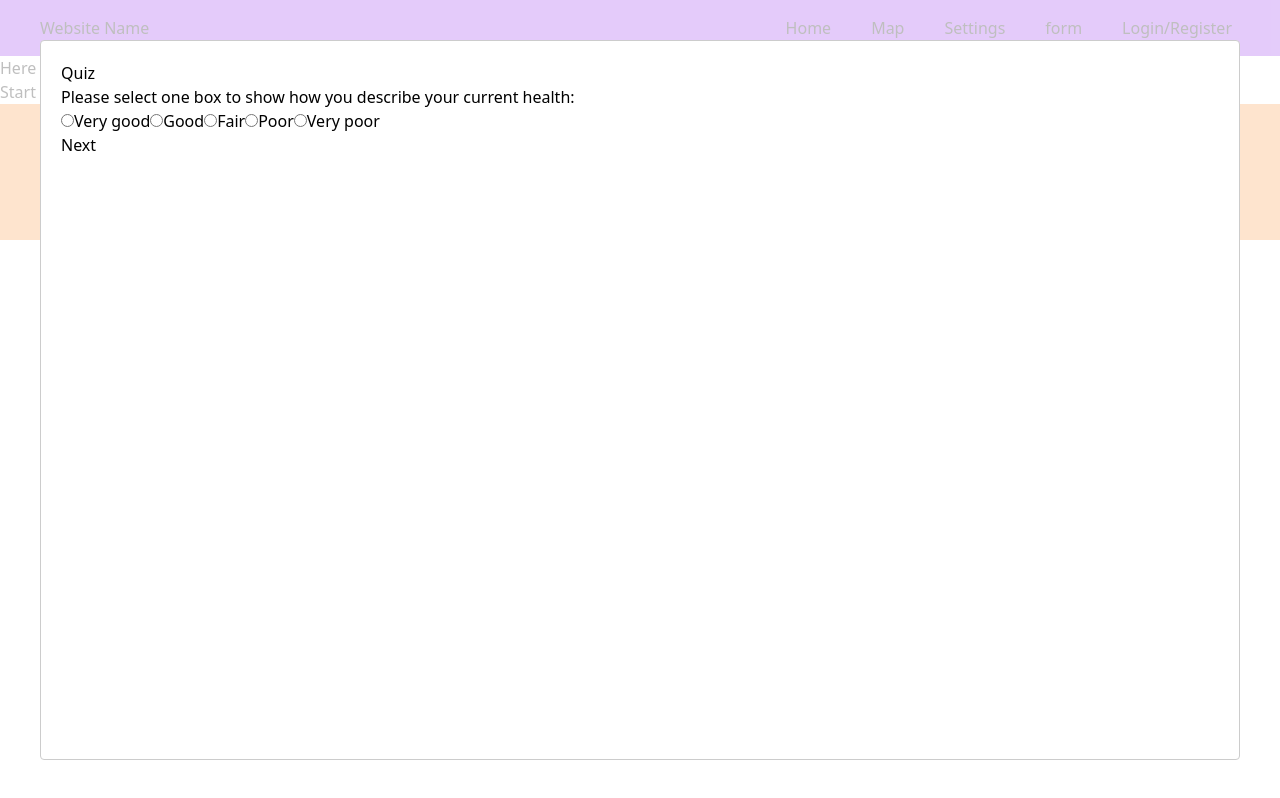
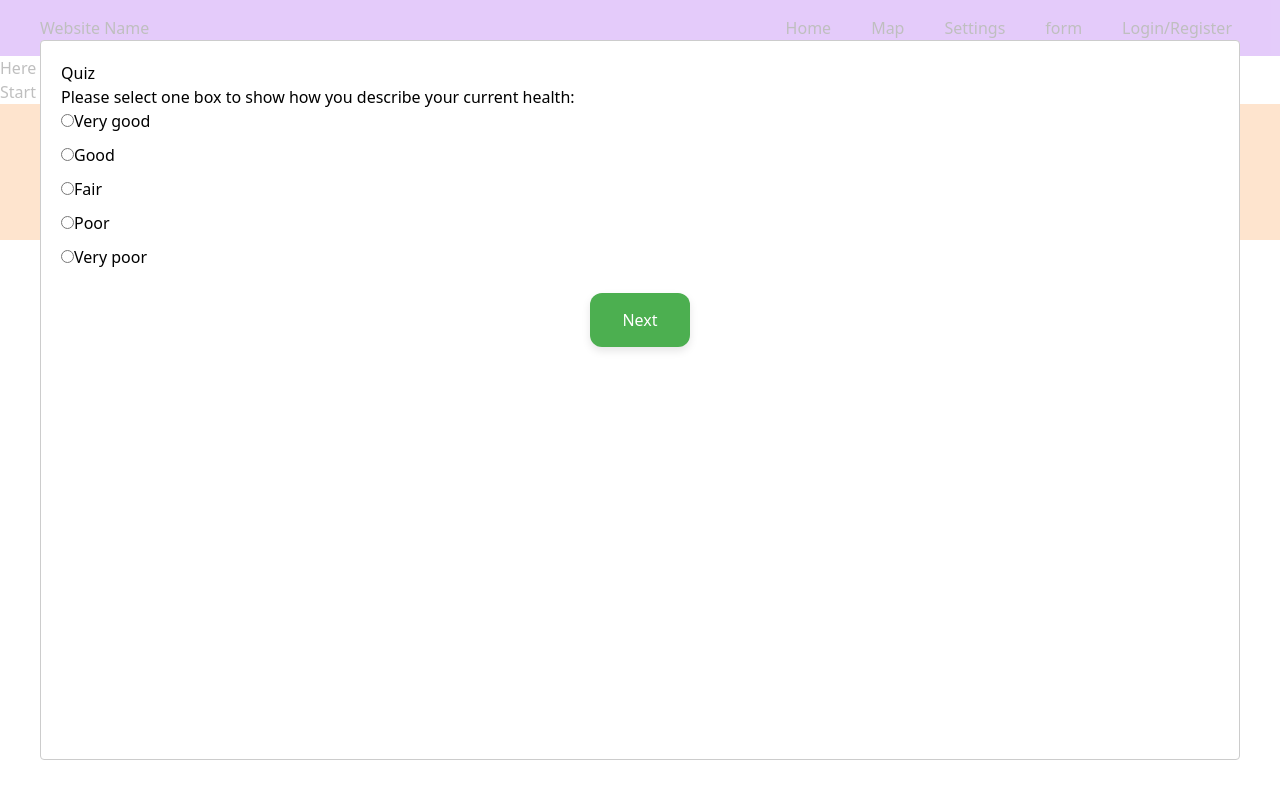
Before and after one commit to Naveen-Jaisankar/COMP47360-Web-Application, a React (Vite) app in the folder FrontEnd/air-quality-app/: page /form in a window 1280 px wide. Both pictures are taken after a click on the button "Start Quiz". Built offline with nearby package versions, Linux system fonts and the light colour scheme; no server answers.

Commit message:
Spruced up quiz

```diff
--- a/FrontEnd/air-quality-app/src/QuizQuestion.jsx
+++ b/FrontEnd/air-quality-app/src/QuizQuestion.jsx
@@ -1,33 +1,51 @@
-import React from 'react';
+import React, { useState } from 'react';
+import './static/QuizQuestion.css'; // Import the CSS file for styling
 
 function QuizQuestion({ question, currentQuestion, onChange, onNext, selectedAnswers }) {
     const { id, text, options } = question;
+    const [error, setError] = useState('');
 
     const handleOptionChange = (e) => {
         const selectedOption = options.find(option => option.value === e.target.value);
         onChange(id, e.target.value, selectedOption.score);
+        setError(''); // Clear the error message on option change
+    };
+
+    const handleNext = () => {
+        if (selectedAnswers.length === 0) {
+            setError('Please select at least one option before proceeding.');
+        } else {
+            setError('');
+            onNext();
+        }
     };
 
     return (
         <div className={`question ${currentQuestion === id ? 'active' : ''}`}>
             <p>{text}</p>
+            <div className="options">
                 {options.map((option, index) => (
-                <label key={index}>
+                    <div key={index} className="option">
+                        <label>
                             <input
-                        type={option.type}  // Use type from options
+                                type={option.type}
                                 name={id}
                                 value={option.value}
                                 data-score={option.score}
                                 onChange={handleOptionChange}
-                        checked={selectedAnswers.includes(option.value)} // Ensure only the selected option is checked
+                                checked={selectedAnswers.includes(option.value)}
                             />
                             {option.value}
                         </label>
+                    </div>
                 ))}
-            <br />
-            <button type="button" onClick={onNext} disabled={currentQuestion !== id}>
+            </div>
+            {error && <p style={{ color: 'red' }}>{error}</p>}
+            <div className="next-button-container">
+                <button type="button" onClick={handleNext} disabled={currentQuestion !== id}>
                     Next
                 </button>
+            </div>
         </div>
     );
 }
--- a/FrontEnd/air-quality-app/src/pages/Form.jsx
+++ b/FrontEnd/air-quality-app/src/pages/Form.jsx
@@ -289,13 +289,11 @@ function Quiz() {
             let questionPossibleScore = 0;
 
             if (question.options.every(option => option.type === 'checkbox')) {
-                // Sum the values of all options for checkbox type questions
                 questionPossibleScore = question.options
                     .filter(option => !isNaN(option.score))
                     .map(option => parseFloat(option.score))
                     .reduce((a, b) => a + b, 0);
             } else if (question.options.every(option => option.type === 'radio')) {
-                // Use the highest value among the options for radio type questions
                 questionPossibleScore = Math.max(...question.options
                     .filter(option => !isNaN(option.score))
                     .map(option => parseFloat(option.score)));
@@ -303,7 +301,6 @@ function Quiz() {
 
             totalPossibleScores += questionPossibleScore;
 
-            // Calculate total selected scores for this question
             if (answer && answer.scores) {
                 const selectedScores = answer.scores.reduce((a, b) => a + b, 0);
                 totalSelectedScores += parseFloat(selectedScores);
@@ -320,11 +317,9 @@ function Quiz() {
         questions.slice(0, 8).forEach((question) => {
             const answer = answers[question.id];
             if (answer) {
-                // Get the highest possible score for the question
                 const maxPossibleScore = Math.max(...question.options.map(option => option.score));
                 totalPossibleScores += parseFloat(maxPossibleScore);
 
-                // Get the score selected by the user
                 const selectedScore = answer.scores.reduce((a, b) => a + b, 0);
                 totalSelectedScores += parseFloat(selectedScore);
             }
@@ -342,13 +337,11 @@ function Quiz() {
             const answer = answers[`question${questionId}`];
 
             if (question) {
-                // Sum up all the values of all options for the question
                 const possibleScore = question.options.reduce((total, option) => total + option.score, 0);
                 totalPossibleScores += parseFloat(possibleScore);
             }
 
             if (answer) {
-                // Sum up all the values of the selected options
                 const selectedScore = answer.scores.reduce((total, score) => total + score, 0);
                 totalSelectedScores += parseFloat(selectedScore);
             }
@@ -367,24 +360,20 @@ function Quiz() {
 
             if (question) {
                 if ([9, 10, 17].includes(questionId)) {
-                    // For question IDs 9, 10, and 17, use the option with the highest value
                     const possibleScore = Math.max(...question.options.map(option => option.score));
                     totalPossibleScores += parseFloat(possibleScore);
                 } else if ([12, 13, '14.2', 16].includes(questionId)) {
-                    // For question IDs 12, 13, 14.2, and 16, sum up all the values of all options
                     const possibleScore = question.options.reduce((total, option) => total + option.score, 0);
                     totalPossibleScores += parseFloat(possibleScore);
                 }
             }
 
             if (answer) {
-                // Sum up all the values of the selected options
                 const selectedScore = answer.scores.reduce((total, score) => total + score, 0);
                 totalSelectedScores += parseFloat(selectedScore);
             }
         });
 
-        // Prevent division by zero
         if (totalPossibleScores === 0) {
             return 0;
         }
@@ -407,7 +396,7 @@ function Quiz() {
                         currentQuestion={questions[currentQuestionIndex].id}
                         onChange={handleAnswerChange}
                         onNext={handleNextQuestion}
-                        selectedAnswers={answers[questions[currentQuestionIndex].id]?.answers || []} // Pass selected answers
+                        selectedAnswers={answers[questions[currentQuestionIndex].id]?.answers || []}
                     />
                 </form>
             </Modal>
--- /dev/null
+++ b/FrontEnd/air-quality-app/src/static/QuizQuestion.css
@@ -0,0 +1,34 @@
+.question {
+    margin-bottom: 20px;
+}
+
+.options .option {
+    margin-bottom: 10px; /* Add space between options */
+}
+
+.next-button-container {
+    margin-top: 20px;
+    display: flex;
+    justify-content: center;
+}
+
+.next-button-container button {
+    background-color: #4CAF50; /* Green background */
+    border: none;
+    color: white;
+    padding: 15px 32px;
+    text-align: center;
+    text-decoration: none;
+    display: inline-block;
+    font-size: 16px;
+    margin: 4px 2px;
+    cursor: pointer;
+    border-radius: 12px; /* Rounded corners */
+    box-shadow: 0 4px 8px rgba(0, 0, 0, 0.1); /* Subtle shadow */
+    transition: background-color 0.3s ease, box-shadow 0.3s ease; /* Smooth transition */
+}
+
+.next-button-container button:hover {
+    background-color: #45a049; /* Darker green on hover */
+    box-shadow: 0 8px 16px rgba(0, 0, 0, 0.2); /* Slightly larger shadow on hover */
+}
```
Lines whose indentation alone changed are shown as unchanged.
